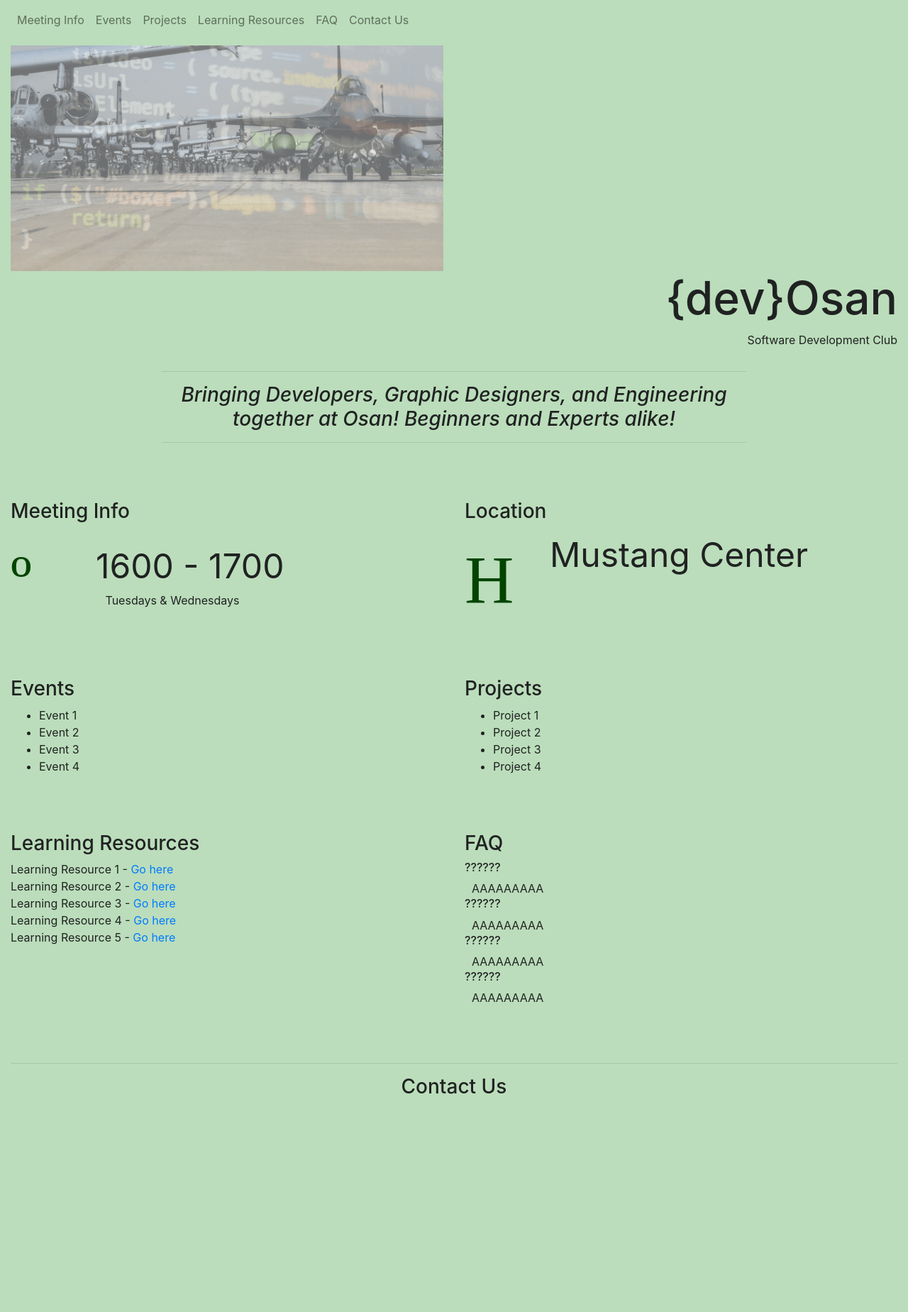
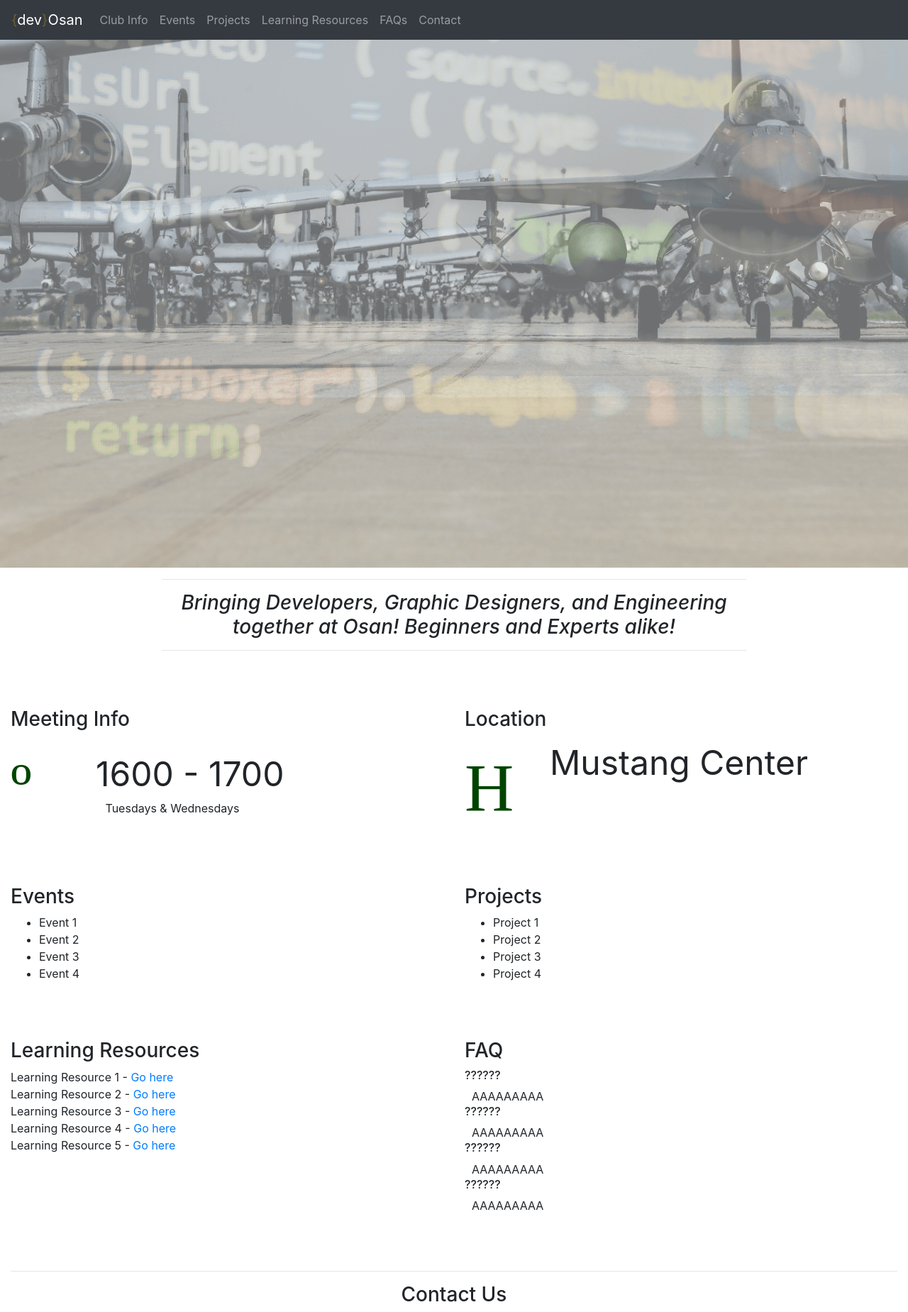
Before and after one commit to sigonasr2/dev-osan.github.io, a PHP site: page / in a window 1280 px wide. Shown: the whole page at 71% size. Before the commit the page ends 1542 px from the top, so only its background shows below. Run offline with PHP 8.4, Linux system fonts and the light colour scheme.

Commit message:
fix navbar and make cover image take up above the fold

```diff
--- a/index.html
+++ b/index.html
@@ -1,78 +1,86 @@
-<!doctype html>
+<!DOCTYPE html>
 <html lang="en">
   <head>
     <!-- Required meta tags -->
-    <meta charset="utf-8">
-    <meta name="viewport" content="width=device-width, initial-scale=1, shrink-to-fit=no">
+    <meta charset="utf-8" />
+    <meta
+      name="viewport"
+      content="width=device-width, initial-scale=1, shrink-to-fit=no"
+    />
 
     <!-- Bootstrap CSS -->
-    <link rel="stylesheet" href="https://stackpath.bootstrapcdn.com/bootstrap/4.3.1/css/bootstrap.min.css" integrity="sha384-ggOyR0iXCbMQv3Xipma34MD+dH/1fQ784/j6cY/iJTQUOhcWr7x9JvoRxT2MZw1T" crossorigin="anonymous">
+    <link
+      rel="stylesheet"
+      href="https://stackpath.bootstrapcdn.com/bootstrap/4.3.1/css/bootstrap.min.css"
+      integrity="sha384-ggOyR0iXCbMQv3Xipma34MD+dH/1fQ784/j6cY/iJTQUOhcWr7x9JvoRxT2MZw1T"
+      crossorigin="anonymous"
+    />
 
-    <link rel="stylesheet" href="styles.css">
+    <link rel="stylesheet" href="styles.css" />
 
     <title>{dev}Osan</title>
   </head>
 
   <body>
-
-
     <!-- Header information, above the fold -->
-    <div class="container-fluid">
-      <div class="row" style="padding-top:64px;">
-        <div class="col col-12 col-sm-6">
-            <img src="img/header.png" class="img-fluid" alt="Responsive image">
-        </div>
-        <div class="col col-6">
-			<nav class="navbar fixed-top navbar-expand-sm navbar-light" style="text-align:right;>
-			<a class="navbar-toggler">
-			<button class = "navbar-toggler" type="button" data-toggle="collapse" data-target="#navbarNavDropdown" aria-controls="navbarNavDropdown" aria-expanded="false" aria-label="Toggle navigation">
+    <div class="above-the-fold">
+      <nav class="navbar navbar-expand-lg navbar-dark bg-dark">
+        <a class="navbar-brand" href="#"
+          ><span style="color: #696035">{</span>dev<span style="color: #696035"
+            >}</span
+          >Osan</a
+        >
+        <button
+          class="navbar-toggler"
+          type="button"
+          data-toggle="collapse"
+          data-target="#navbarNav"
+          aria-controls="navbarNav"
+          aria-expanded="false"
+          aria-label="Toggle navigation"
+        >
           <span class="navbar-toggler-icon"></span>
         </button>
-			<div class="collapse navbar-collapse" id="navbarNavDropdown">
+        <div class="collapse navbar-collapse" id="navbarNav">
           <ul class="navbar-nav">
             <li class="nav-item">
-						<a class="nav-link" href="#MEET">Meeting Info</a>
+              <a class="nav-link" href="#">Club Info</a>
             </li>
             <li class="nav-item">
-						<a class="nav-link" href="#EVENT">Events</a>
+              <a class="nav-link" href="#">Events</a>
             </li>
             <li class="nav-item">
-						<a class="nav-link" href="#PROJECT">Projects</a>
+              <a class="nav-link" href="#">Projects</a>
             </li>
             <li class="nav-item">
-						<a class="nav-link" href="#LEARN">Learning Resources</a>
+              <a class="nav-link" href="#">Learning Resources</a>
             </li>
             <li class="nav-item">
-						<a class="nav-link" href="#FAQ">FAQ</a>
+              <a class="nav-link" href="#">FAQs</a>
             </li>
             <li class="nav-item">
-						<a class="nav-link" href="#CONTACT">Contact Us</a>
+              <a class="nav-link" href="#">Contact</a>
             </li>
           </ul>
         </div>
-		</div>
-      </div>
-      <div class="row">
-        <div class="col col-6"></div>
-        <div class="col col-12 col-sm-6">
-			<div class="rightalign">
-			  <h1 class="osanlogo">{dev}Osan</h1>
-			  <p>Software Development Club</p>
-			</div>
-		</div>
-      </div>
+      </nav>
+
+      <div class="container-fluid"></div>
     </div>
 
     <!-- below the fold. Vision statement, Meeting info -->
     <div class="container-fluid">
       <div class="row">
-		<div class="col col-2"> </div>
+        <div class="col col-2"></div>
         <div class="col col-8">
-			<hr>
+          <hr />
           <div class="visionstatement">
-			<h3>Bringing Developers, Graphic Designers, and Engineering together at Osan! Beginners and Experts alike!</h3>
+            <h3>
+              Bringing Developers, Graphic Designers, and Engineering together
+              at Osan! Beginners and Experts alike!
+            </h3>
           </div>
-			<hr>
+          <hr />
         </div>
         <div class="col col-2"></div>
       </div>
@@ -133,11 +141,11 @@
       <div class="row">
         <div class="col col-12 col-sm-6" id="LEARN">
           <h3>Learning Resources</h3>
-				<div>Learning Resource 1  - <a href="">Go here</a></div>
-				<div>Learning Resource 2  - <a href="">Go here</a></div>
-				<div>Learning Resource 3  - <a href="">Go here</a></div>
-				<div>Learning Resource 4  - <a href="">Go here</a></div>
-				<div>Learning Resource 5  - <a href="">Go here</a></div>
+          <div>Learning Resource 1 - <a href="">Go here</a></div>
+          <div>Learning Resource 2 - <a href="">Go here</a></div>
+          <div>Learning Resource 3 - <a href="">Go here</a></div>
+          <div>Learning Resource 4 - <a href="">Go here</a></div>
+          <div>Learning Resource 5 - <a href="">Go here</a></div>
         </div>
         <div class="col col-12 col-sm-6" id="FAQ">
           <h3>FAQ</h3>
@@ -156,20 +164,30 @@
     <div class="container-fluid">
       <div class="row">
         <div class="col col-12" id="CONTACT">
-				<hr>
-				<center><h3>Contact Us</h3></center>
+          <hr />
+          <center>
+            <h3>Contact Us</h3>
+          </center>
         </div>
       </div>
     </div>
 
-
-
-
-
     <!-- Optional JavaScript -->
     <!-- jQuery first, then Popper.js, then Bootstrap JS -->
-    <script src="https://code.jquery.com/jquery-3.3.1.slim.min.js" integrity="sha384-q8i/X+965DzO0rT7abK41JStQIAqVgRVzpbzo5smXKp4YfRvH+8abtTE1Pi6jizo" crossorigin="anonymous"></script>
-    <script src="https://cdnjs.cloudflare.com/ajax/libs/popper.js/1.14.7/umd/popper.min.js" integrity="sha384-UO2eT0CpHqdSJQ6hJty5KVphtPhzWj9WO1clHTMGa3JDZwrnQq4sF86dIHNDz0W1" crossorigin="anonymous"></script>
-    <script src="https://stackpath.bootstrapcdn.com/bootstrap/4.3.1/js/bootstrap.min.js" integrity="sha384-JjSmVgyd0p3pXB1rRibZUAYoIIy6OrQ6VrjIEaFf/nJGzIxFDsf4x0xIM+B07jRM" crossorigin="anonymous"></script>
+    <script
+      src="https://code.jquery.com/jquery-3.3.1.slim.min.js"
+      integrity="sha384-q8i/X+965DzO0rT7abK41JStQIAqVgRVzpbzo5smXKp4YfRvH+8abtTE1Pi6jizo"
+      crossorigin="anonymous"
+    ></script>
+    <script
+      src="https://cdnjs.cloudflare.com/ajax/libs/popper.js/1.14.7/umd/popper.min.js"
+      integrity="sha384-UO2eT0CpHqdSJQ6hJty5KVphtPhzWj9WO1clHTMGa3JDZwrnQq4sF86dIHNDz0W1"
+      crossorigin="anonymous"
+    ></script>
+    <script
+      src="https://stackpath.bootstrapcdn.com/bootstrap/4.3.1/js/bootstrap.min.js"
+      integrity="sha384-JjSmVgyd0p3pXB1rRibZUAYoIIy6OrQ6VrjIEaFf/nJGzIxFDsf4x0xIM+B07jRM"
+      crossorigin="anonymous"
+    ></script>
   </body>
 </html>
--- a/styles.css
+++ b/styles.css
@@ -1,51 +1,50 @@
-* {
- background-color: #BDB;
- color: #202222;
+.above-the-fold {
+  height: 100vh;
+  background-image: url("img/devOsan_noLogo.png");
+  background-size: cover;
+  background-repeat: no-repeat;
+  background-position: center;
 }
 
-.rightalign{
- text-align:right;
+.rightalign {
+  text-align: right;
 }
 
-.osanlogo{
- font-size:64px;
+.visionstatement {
+  text-align: center;
+  font-style: italic;
 }
 
-.visionstatement{
- text-align:center;
- font-style: italic;
+.wingdings-image {
+  font-family: "Wingdings";
+  font-size: 96px;
+  color: #040;
+  width: 120px;
 }
 
-.wingdings-image{
- font-family:"Wingdings";
- font-size:96px;
- color:#040;
- width:120px;
+.webdings-image {
+  font-family: "Webdings";
+  font-size: 96px;
+  color: #040;
+  width: 120px;
 }
 
-.webdings-image{
- font-family:"Webdings";
- font-size:96px;
- color:#040;
- width:120px;
+.info-display {
+  padding-top: 16px;
 }
 
-.info-display{
- padding-top:16px;
+.info-header {
+  font-size: 48px;
 }
 
-.info-header{
- font-size:48px;
+.info-header-sm {
+  padding-left: 12px;
 }
 
-.info-header-sm{
- padding-left:12px;
+.answer {
+  margin-left: 10px;
 }
 
-.answer{
- margin-left:10px;
+.spacer {
+  height: 64px;
 }
-
-.spacer{
- height:64px;
-}
```
Also changed, not shown: img/devOsan_noLogo.png (added), img/devosan.png (deleted), img/header.png. Lines whose indentation alone changed are shown as unchanged.
